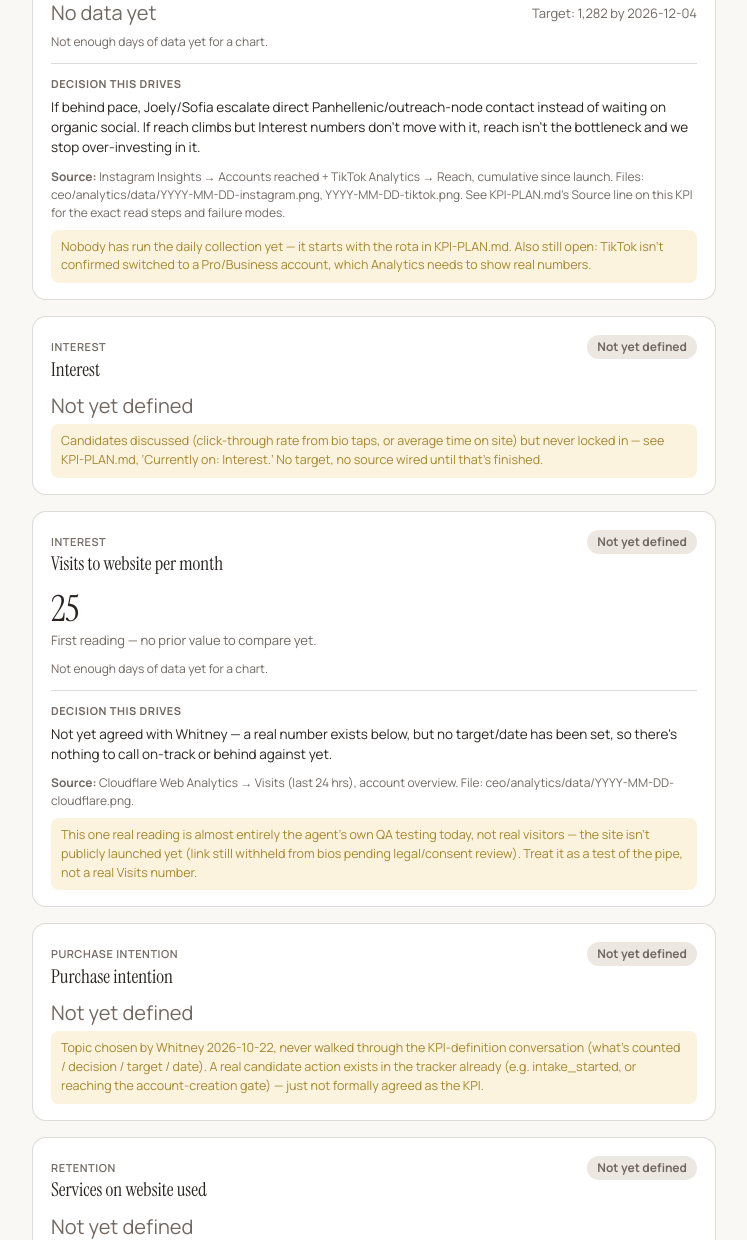
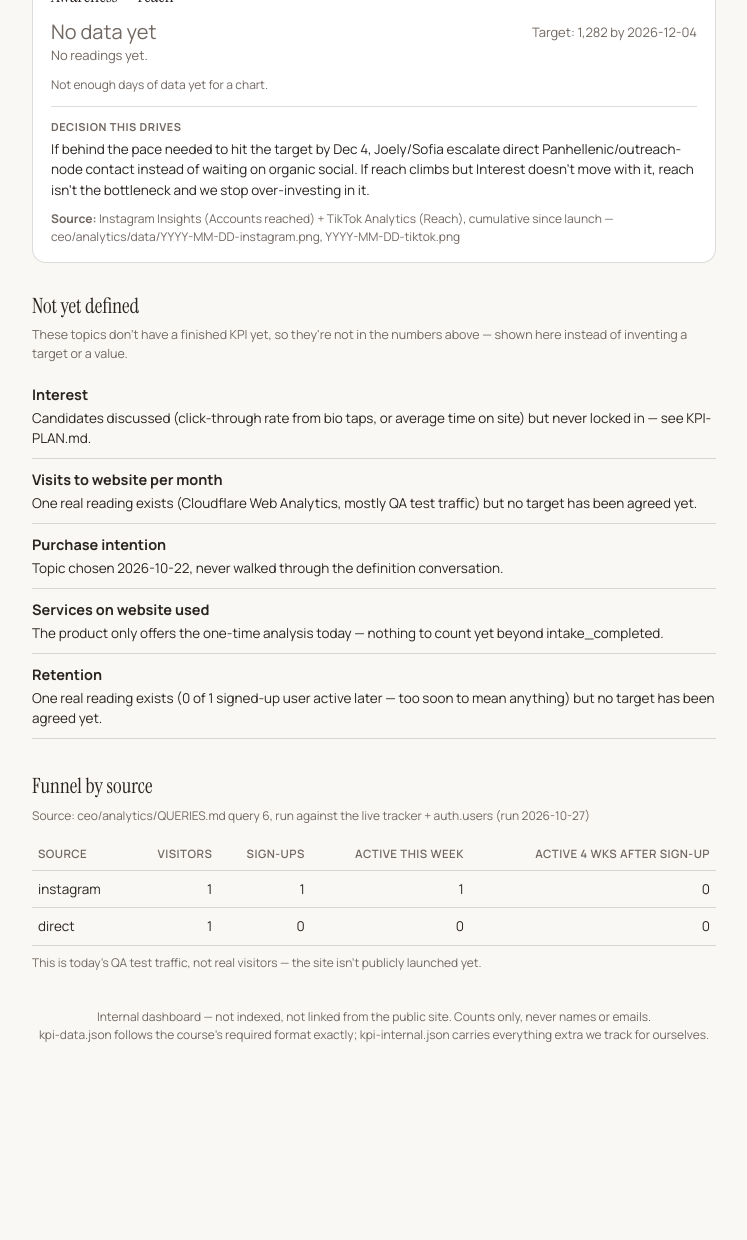
Before and after one commit to thecolorcode-4you/the-color-code-site, a plain HTML site: page kpi/index.html in a window 1280 px wide. Shown: the part 347-1587 px from the top of the page, without its empty margins (266-1013 px from the left). After the commit the page ends 1451 px from the top, so only its background shows below. Drawn offline with Linux system fonts and the light colour scheme.

Commit message:
Rebuild kpi-data.json to the course's exact required format
venture/team/section/updated/goal/note/kpis[{name,stage,source,unit,
target,target_date,decision,series}] -- matches the spec given for
Practicum 7 step 7 exactly, so the course site can read it directly.
Only Awareness is included (the one finished KPI) -- no invented
targets for the other five topics.

Moved everything else we'd built (the funnel-by-source table, the
list of not-yet-defined topics) to a new kpi-internal.json, so
kpi-data.json stays exactly the required shape with nothing extra.
index.html now reads both files.

team/section in kpi-data.json are placeholders pending Whitney's answer.

Co-Authored-By: Claude Sonnet 5 <noreply@anthropic.com>

```diff
--- a/kpi/index.html
+++ b/kpi/index.html
@@ -49,6 +49,12 @@
   table.funnel-table th, table.funnel-table td { text-align: right; padding: 8px 6px; border-bottom: 1px solid var(--border); }
   table.funnel-table th:first-child, table.funnel-table td:first-child { text-align: left; }
   table.funnel-table th { color: var(--text-muted); font-weight: 600; font-size: 11.5px; text-transform: uppercase; letter-spacing: 0.04em; }
+  section.not-defined { margin-top: 28px; }
+  section.not-defined h2 { font-size: 21px; margin-bottom: 4px; }
+  .not-defined-intro { font-size: 12.5px; color: var(--text-muted); margin-bottom: 10px; }
+  .not-defined-list { list-style: none; margin: 0; padding: 0; }
+  .not-defined-list li { padding: 10px 0; border-bottom: 1px solid var(--border); font-size: 13.5px; }
+  .not-defined-list strong { display: block; font-size: 14.5px; margin-bottom: 2px; }
   footer.page-foot { margin-top: 36px; font-size: 12px; color: var(--text-muted); text-align: center; }
   @media (max-width: 420px) { .value { font-size: 30px; } h1 { font-size: 26px; } }
 </style>
@@ -56,7 +62,7 @@
 <body>
 <div class="wrap">
   <header class="top">
-    <p class="eyebrow">The Color Code — internal</p>
+    <p class="eyebrow" data-venture-line>The Color Code — internal</p>
     <h1>KPI Dashboard</h1>
     <p class="last-updated" data-last-updated>Loading…</p>
     <div class="update-note" data-update-note></div>
@@ -64,7 +70,13 @@
 
   <main data-kpi-cards></main>
 
-  <section class="funnel">
+  <section class="not-defined" data-not-defined-section hidden>
+    <h2>Not yet defined</h2>
+    <p class="not-defined-intro">These topics don't have a finished KPI yet, so they're not in the numbers above — shown here instead of inventing a target or a value.</p>
+    <ul class="not-defined-list" data-not-defined-list></ul>
+  </section>
+
+  <section class="funnel" data-funnel-section hidden>
     <h2>Funnel by source</h2>
     <p class="funnel-source-line" data-funnel-source></p>
     <table class="funnel-table">
@@ -73,17 +85,21 @@
       </thead>
       <tbody data-funnel-rows></tbody>
     </table>
+    <p class="funnel-source-line" data-funnel-note style="margin-top:8px;"></p>
   </section>
 
   <footer class="page-foot">
-    Internal dashboard — not indexed, not linked from the public site. Counts only, never names or emails.
+    Internal dashboard — not indexed, not linked from the public site. Counts only, never names or emails.<br>
+    kpi-data.json follows the course's required format exactly; kpi-internal.json carries everything extra we track for ourselves.
   </footer>
 </div>
 
 <script>
-var STAGE_LABEL = {
-  awareness: 'Awareness', interest: 'Interest', purchase_intention: 'Purchase intention', retention: 'Retention'
-};
+// This page reads two files: kpi-data.json (the course's required format —
+// venture/team/section/updated/goal/note/kpis[{name,stage,source,unit,target,
+// target_date,decision,series}]) and kpi-internal.json (our own extras: topics
+// not yet defined, and the funnel-by-source table). Never invent a field the
+// first file doesn't have — add to the second file instead.
 
 function esc(s) {
   return String(s == null ? '' : s).replace(/[&<>"']/g, function (c) {
@@ -95,8 +111,8 @@ function fmtNum(n) {
   return typeof n === 'number' ? n.toLocaleString() : n;
 }
 
-function sparkline(history) {
-  var pts = history.filter(function (h) { return typeof h.value === 'number'; });
+function sparkline(series) {
+  var pts = series.filter(function (s) { return typeof s.value === 'number'; });
   if (pts.length < 2) return '<p class="source-line">Not enough days of data yet for a chart.</p>';
   var vals = pts.map(function (p) { return p.value; });
   var min = Math.min.apply(null, vals), max = Math.max.apply(null, vals);
@@ -112,12 +128,12 @@ function sparkline(history) {
 }
 
 function onTrackBadge(kpi) {
-  if (!kpi.defined) return '<span class="badge unknown">Not yet defined</span>';
-  var last = kpi.history.filter(function (h) { return typeof h.value === 'number'; }).slice(-1)[0];
+  var pts = (kpi.series || []).filter(function (s) { return typeof s.value === 'number'; });
+  var last = pts.slice(-1)[0];
   if (!last) return '<span class="badge unknown">No data yet</span>';
   if (kpi.target == null || !kpi.target_date) return '<span class="badge unknown">No target set</span>';
   var today = new Date(), target = new Date(kpi.target_date + 'T00:00:00');
-  var start = new Date('2026-10-22T00:00:00'); // when this KPI's target was set
+  var start = new Date(pts[0].date + 'T00:00:00'); // first real reading, not a guessed start date
   var totalDays = Math.max(1, (target - start) / 86400000);
   var elapsedDays = Math.max(0, (today - start) / 86400000);
   var expectedShare = Math.min(1, elapsedDays / totalDays);
@@ -128,45 +144,64 @@ function onTrackBadge(kpi) {
 }
 
 function changeLine(kpi) {
-  var pts = kpi.history.filter(function (h) { return typeof h.value === 'number'; });
-  if (pts.length < 2) return pts.length === 1 ? 'First reading — no prior value to compare yet.' : '';
+  var pts = (kpi.series || []).filter(function (s) { return typeof s.value === 'number'; });
+  if (pts.length < 2) return pts.length === 1 ? 'First reading — no prior value to compare yet.' : 'No readings yet.';
   var delta = pts[pts.length - 1].value - pts[pts.length - 2].value;
   var sign = delta > 0 ? '+' : '';
   return 'Change since last update: ' + sign + fmtNum(delta);
 }
 
 function renderCard(kpi) {
-  var last = kpi.history.filter(function (h) { return typeof h.value === 'number'; }).slice(-1)[0];
+  var pts = (kpi.series || []).filter(function (s) { return typeof s.value === 'number'; });
+  var last = pts.slice(-1)[0];
   var valueHtml = last
-    ? '<span class="value">' + fmtNum(last.value) + '</span>'
-    : '<span class="value muted">' + (kpi.defined ? 'No data yet' : 'Not yet defined') + '</span>';
-  var targetHtml = (kpi.defined && kpi.target != null && kpi.target_date)
+    ? '<span class="value">' + fmtNum(last.value) + (kpi.unit ? ' <span class="value muted" style="font-size:16px;">' + esc(kpi.unit) + '</span>' : '') + '</span>'
+    : '<span class="value muted">No data yet</span>';
+  var targetHtml = (kpi.target != null && kpi.target_date)
     ? '<span class="target-line">Target: ' + fmtNum(kpi.target) + ' by ' + kpi.target_date + '</span>'
-    : '<span class="target-line">' + (kpi.defined ? 'Target not yet set' : '') + '</span>';
+    : '<span class="target-line">Target not yet set</span>';
   return '' +
-    '<article class="card" id="kpi-' + kpi.id + '">' +
-      '<div class="card-top"><div><p class="stage-tag">' + (STAGE_LABEL[kpi.stage] || kpi.stage) + '</p>' +
+    '<article class="card">' +
+      '<div class="card-top"><div><p class="stage-tag">' + esc(kpi.stage || '') + '</p>' +
       '<h2>' + esc(kpi.name) + '</h2></div>' + onTrackBadge(kpi) + '</div>' +
       '<div class="value-row">' + valueHtml + targetHtml + '</div>' +
       '<p class="change-line">' + changeLine(kpi) + '</p>' +
-      (kpi.history && kpi.history.length ? sparkline(kpi.history) : '') +
+      sparkline(kpi.series || []) +
       (kpi.decision ? '<div class="decision"><strong>Decision this drives</strong>' + esc(kpi.decision) + '</div>' : '') +
       (kpi.source ? '<p class="source-line"><strong>Source:</strong> ' + esc(kpi.source) + '</p>' : '') +
-      (kpi.status_note ? '<p class="status-note">' + esc(kpi.status_note) + '</p>' : '') +
     '</article>';
 }
 
-fetch('kpi-data.json', { cache: 'no-store' }).then(function (r) { return r.json(); }).then(function (data) {
-  document.querySelector('[data-last-updated]').textContent = 'Last updated: ' + data.last_updated;
-  document.querySelector('[data-update-note]').textContent = data.update_note;
+Promise.all([
+  fetch('kpi-data.json', { cache: 'no-store' }).then(function (r) { return r.json(); }),
+  fetch('kpi-internal.json', { cache: 'no-store' }).then(function (r) { return r.json(); }).catch(function () { return null; })
+]).then(function (results) {
+  var data = results[0], internal = results[1];
+
+  document.querySelector('[data-venture-line]').textContent = data.venture +
+    (data.team ? ' — ' + data.team : '') + (data.section ? ' — Section ' + data.section : '');
+  document.querySelector('[data-last-updated]').textContent = 'Last updated: ' + data.updated;
+  document.querySelector('[data-update-note]').textContent = data.note;
   document.querySelector('[data-kpi-cards]').innerHTML = data.kpis.map(renderCard).join('');
 
-  document.querySelector('[data-funnel-source]').textContent = 'Source: ' + data.funnel_by_source.source;
-  document.querySelector('[data-funnel-rows]').innerHTML = data.funnel_by_source.rows.map(function (r) {
-    return '<tr><td>' + esc(r.source) + '</td><td>' + fmtNum(r.visitors) + '</td><td>' + fmtNum(r.sign_ups) + '</td><td>' + fmtNum(r.active_this_week) + '</td><td>' + fmtNum(r.active_4wk_later) + '</td></tr>';
-  }).join('');
+  if (internal && internal.not_yet_defined && internal.not_yet_defined.length) {
+    document.querySelector('[data-not-defined-section]').hidden = false;
+    document.querySelector('[data-not-defined-list]').innerHTML = internal.not_yet_defined.map(function (t) {
+      return '<li><strong>' + esc(t.name) + '</strong>' + esc(t.note) + '</li>';
+    }).join('');
+  }
+
+  if (internal && internal.funnel_by_source) {
+    var f = internal.funnel_by_source;
+    document.querySelector('[data-funnel-section]').hidden = false;
+    document.querySelector('[data-funnel-source]').textContent = 'Source: ' + f.source + ' (run ' + f.updated + ')';
+    document.querySelector('[data-funnel-rows]').innerHTML = f.rows.map(function (r) {
+      return '<tr><td>' + esc(r.source) + '</td><td>' + fmtNum(r.visitors) + '</td><td>' + fmtNum(r.sign_ups) + '</td><td>' + fmtNum(r.active_this_week) + '</td><td>' + fmtNum(r.active_4wk_later) + '</td></tr>';
+    }).join('');
+    document.querySelector('[data-funnel-note]').textContent = f.note || '';
+  }
 }).catch(function (e) {
-  document.querySelector('[data-kpi-cards]').innerHTML = '<p>Could not load kpi-data.json: ' + esc(e.message) + '</p>';
+  document.querySelector('[data-kpi-cards]').innerHTML = '<p>Could not load dashboard data: ' + esc(e.message) + '</p>';
 });
 </script>
 </body>
--- a/kpi/kpi-data.json
+++ b/kpi/kpi-data.json
@@ -1,91 +1,20 @@
 {
-  "_format_note": "PROVISIONAL. Not yet matched to Practicum 7 step 7's exact format on the course website — nobody has given the analytics agent that spec. Once you paste it in, this file's shape will be rebuilt to match exactly. Until then this is the agent's own best-guess structure, documented so it's easy to reshape.",
-  "last_updated": "2026-10-27",
-  "update_note": "No numbers moved yet — this is the dashboard's first day. Today we deployed the tracker, connected the live Supabase project, and ran the first end-to-end test (one test sign-up, one quiz completion). Nothing below is real customer activity yet. Starting tomorrow, the daily rota in KPI-PLAN.md begins collecting real numbers, and this note will start saying what actually moved.",
+  "venture": "The Color Code",
+  "team": "PLACEHOLDER — ask Whitney for our course team name",
+  "section": "PLACEHOLDER — ask Whitney for our course section number",
+  "updated": "2026-10-27",
+  "goal": "to help people find their personal color palette through an AI-powered analysis, and grow it from a one-time quiz into a product people come back to for ongoing styling",
+  "note": "Nothing has moved yet — this is our first entry in this format. Today we connected our live Supabase project, deployed our own usage tracker, and ran one real end-to-end test (a sign-up and a completed quiz) to prove the whole pipeline works end to end. Starting with our daily collection rota, this note will report real movement from here forward.",
   "kpis": [
     {
-      "id": "awareness",
+      "name": "Awareness — reach",
       "stage": "awareness",
-      "name": "Awareness — reach",
-      "defined": true,
-      "unit": "accounts reached (Instagram + TikTok combined)",
+      "source": "Instagram Insights (Accounts reached) + TikTok Analytics (Reach), cumulative since launch — ceo/analytics/data/YYYY-MM-DD-instagram.png, YYYY-MM-DD-tiktok.png",
+      "unit": "accounts reached",
       "target": 1282,
       "target_date": "2026-12-04",
-      "decision": "If behind pace, Joely/Sofia escalate direct Panhellenic/outreach-node contact instead of waiting on organic social. If reach climbs but Interest numbers don't move with it, reach isn't the bottleneck and we stop over-investing in it.",
-      "source": "Instagram Insights → Accounts reached + TikTok Analytics → Reach, cumulative since launch. Files: ceo/analytics/data/YYYY-MM-DD-instagram.png, YYYY-MM-DD-tiktok.png. See KPI-PLAN.md's Source line on this KPI for the exact read steps and failure modes.",
-      "status": "no_data_yet",
-      "status_note": "Nobody has run the daily collection yet — it starts with the rota in KPI-PLAN.md. Also still open: TikTok isn't confirmed switched to a Pro/Business account, which Analytics needs to show real numbers.",
-      "history": [
-        { "date": "2026-10-27", "value": null }
-      ]
-    },
-    {
-      "id": "interest",
-      "stage": "interest",
-      "name": "Interest",
-      "defined": false,
-      "status": "not_yet_defined",
-      "status_note": "Candidates discussed (click-through rate from bio taps, or average time on site) but never locked in — see KPI-PLAN.md, ‘Currently on: Interest.’ No target, no source wired until that's finished.",
-      "history": []
-    },
-    {
-      "id": "visits-per-month",
-      "stage": "interest",
-      "name": "Visits to website per month",
-      "defined": false,
-      "unit": "visits (Cloudflare Web Analytics)",
-      "target": null,
-      "target_date": null,
-      "decision": "Not yet agreed with Whitney — a real number exists below, but no target/date has been set, so there's nothing to call on-track or behind against yet.",
-      "source": "Cloudflare Web Analytics → Visits (last 24 hrs), account overview. File: ceo/analytics/data/YYYY-MM-DD-cloudflare.png.",
-      "status": "reading_no_target",
-      "status_note": "This one real reading is almost entirely the agent's own QA testing today, not real visitors — the site isn't publicly launched yet (link still withheld from bios pending legal/consent review). Treat it as a test of the pipe, not a real Visits number.",
-      "history": [
-        { "date": "2026-10-27", "value": 25, "note": "25 page views / 16 visits in the last 24 hrs, almost entirely QA testing — see status_note" }
-      ]
-    },
-    {
-      "id": "purchase-intention",
-      "stage": "purchase_intention",
-      "name": "Purchase intention",
-      "defined": false,
-      "status": "not_yet_defined",
-      "status_note": "Topic chosen by Whitney 2026-10-22, never walked through the KPI-definition conversation (what's counted / decision / target / date). A real candidate action exists in the tracker already (e.g. intake_started, or reaching the account-creation gate) — just not formally agreed as the KPI.",
-      "history": []
-    },
-    {
-      "id": "services-used",
-      "stage": "retention",
-      "name": "Services on website used",
-      "defined": false,
-      "status": "not_yet_defined",
-      "status_note": "Topic chosen by Whitney 2026-10-22, never defined. The product itself only offers the one-time color analysis today — the 'personalized stylist for other fashion aspects' goal this KPI implies isn't built yet, so there may be nothing to count beyond intake_completed until that ships.",
-      "history": []
-    },
-    {
-      "id": "retention",
-      "stage": "retention",
-      "name": "Retention",
-      "defined": false,
-      "unit": "users still active N weeks after sign-up",
-      "target": null,
-      "target_date": null,
-      "decision": "Not yet agreed with Whitney — no target to call on-track or behind against.",
-      "source": "ceo/analytics/QUERIES.md query 5 (1-week/4-week retention by sign-up cohort), run against the tracker's events table.",
-      "status": "reading_no_target",
-      "status_note": "Only one real sign-up exists (the test account from today), so this reading is not meaningful yet — it's 0/0 because not enough time has passed, not because of churn.",
-      "history": [
-        { "date": "2026-10-27", "value": 0, "note": "0 of 1 signed-up user active 1 week later, 0 of 1 active 4 weeks later — too soon to mean anything, see status_note" }
-      ]
+      "decision": "If behind the pace needed to hit the target by Dec 4, Joely/Sofia escalate direct Panhellenic/outreach-node contact instead of waiting on organic social. If reach climbs but Interest doesn't move with it, reach isn't the bottleneck and we stop over-investing in it.",
+      "series": []
     }
-  ],
-  "funnel_by_source": {
-    "source": "ceo/analytics/QUERIES.md query 6, run 2026-10-27 against the live tracker + auth.users",
-    "columns": ["source", "visitors", "sign_ups", "active_this_week", "active_4wk_later"],
-    "rows": [
-      { "source": "instagram", "visitors": 1, "sign_ups": 1, "active_this_week": 1, "active_4wk_later": 0 },
-      { "source": "direct", "visitors": 1, "sign_ups": 0, "active_this_week": 0, "active_4wk_later": 0 }
-    ],
-    "note": "This is today's QA test traffic, not real visitors — see each KPI's status_note above."
-  }
+  ]
 }
--- /dev/null
+++ b/kpi/kpi-internal.json
@@ -0,0 +1,20 @@
+{
+  "_what_this_is": "Supplementary data for our OWN dashboard view only — not part of the course's kpi-data.json feed, so adding fields here never risks breaking the professor's reader. kpi-data.json stays in the exact required format; this file carries everything extra we still want to see.",
+  "not_yet_defined": [
+    { "name": "Interest", "note": "Candidates discussed (click-through rate from bio taps, or average time on site) but never locked in — see KPI-PLAN.md." },
+    { "name": "Visits to website per month", "note": "One real reading exists (Cloudflare Web Analytics, mostly QA test traffic) but no target has been agreed yet." },
+    { "name": "Purchase intention", "note": "Topic chosen 2026-10-22, never walked through the definition conversation." },
+    { "name": "Services on website used", "note": "The product only offers the one-time analysis today — nothing to count yet beyond intake_completed." },
+    { "name": "Retention", "note": "One real reading exists (0 of 1 signed-up user active later — too soon to mean anything) but no target has been agreed yet." }
+  ],
+  "funnel_by_source": {
+    "source": "ceo/analytics/QUERIES.md query 6, run against the live tracker + auth.users",
+    "updated": "2026-10-27",
+    "columns": ["source", "visitors", "sign_ups", "active_this_week", "active_4wk_later"],
+    "rows": [
+      { "source": "instagram", "visitors": 1, "sign_ups": 1, "active_this_week": 1, "active_4wk_later": 0 },
+      { "source": "direct", "visitors": 1, "sign_ups": 0, "active_this_week": 0, "active_4wk_later": 0 }
+    ],
+    "note": "This is today's QA test traffic, not real visitors — the site isn't publicly launched yet."
+  }
+}
```
